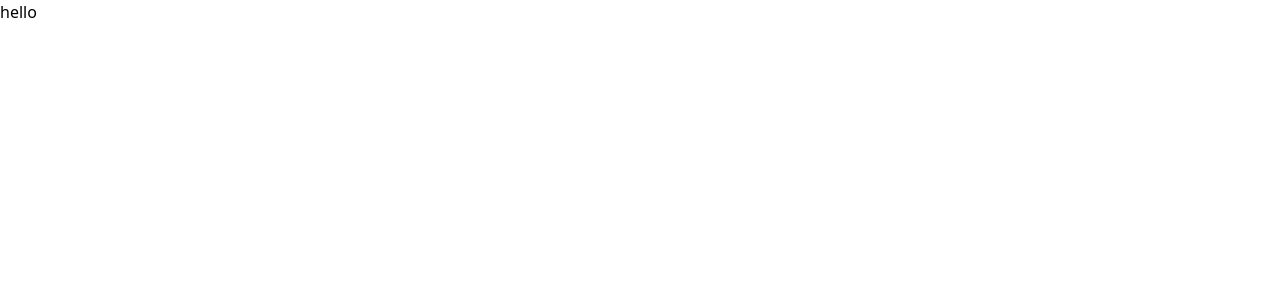
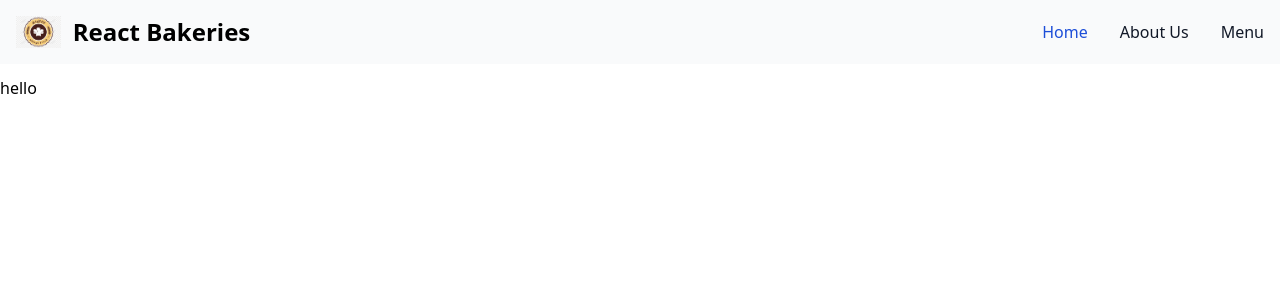
Before and after one commit to campbell-15/ReactBakery, a React (Create React App) app: page /about-us in a window 1280 px wide. Shown: the top 300 px of the page. Built offline with nearby package versions, Linux system fonts and the light colour scheme; the HTML template or start-up script is replaced by a standard one.

Commit message:
added nav to about-us

```diff
--- a/src/Components/AboutPage/AboutPage.jsx
+++ b/src/Components/AboutPage/AboutPage.jsx
@@ -1,8 +1,10 @@
 import React from 'react'
+import Navbar from '../Navbar'
 
 const AboutPage = () => {
   return (
     <div>
+      <Navbar/>
       hello
     </div>
   )
```
